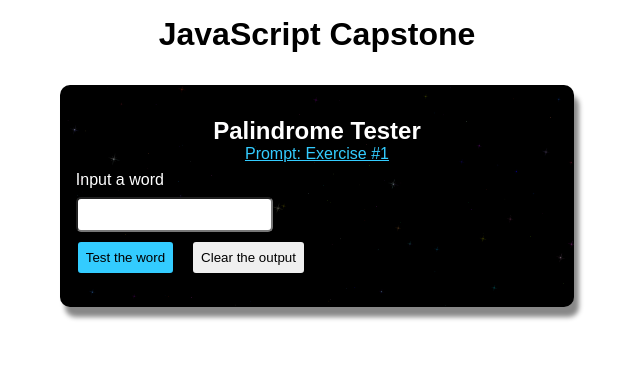
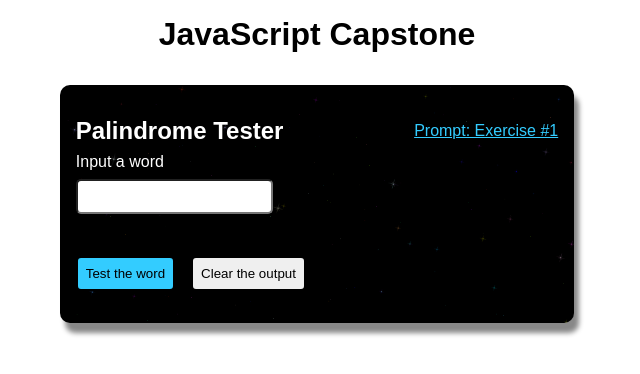
Before and after one commit to hdevilbiss/js-capstone, a React (Create React App) app: page / in a window 1280 px wide. Shown: the top 374 px of the page, without its empty margins (323-963 px from the left). Built offline with nearby package versions, Linux system fonts and the light colour scheme.

Commit message:
💄 palindrome.scss: Style the header, feedback span, and button

```diff
--- a/src/style/_palindrome.scss
+++ b/src/style/_palindrome.scss
@@ -20,8 +20,14 @@
     border: 2px solid black;
     border-radius: 5px;
     cursor: pointer;
+    margin-top: 1rem;
     padding: 0.5rem;
     text-align: center;
+  }
+  header {
+    align-items: center;
+    display: flex;
+    justify-content: space-between;
   }
   input {
     border-radius: 5px;
@@ -47,8 +53,10 @@
     background-color: black;
     color: white;
   }
-  #feedback-on-palindrome {
+  #feedback-on-palindrome-input {
+    display: inline-block;
     font-style: italic;
+    margin-top: 0;
   }
   #palindrome-output {
     margin-top: 1rem;
```
